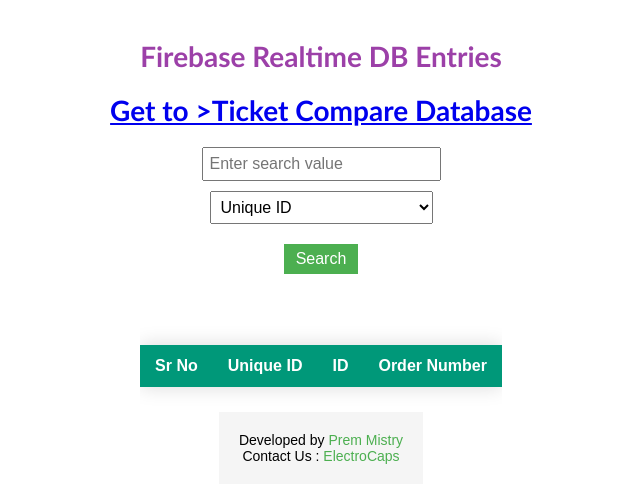
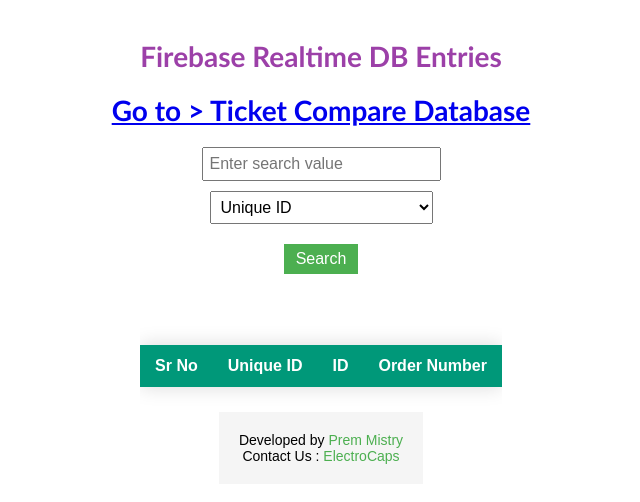
Before and after one commit to electroprem/Ticket-QR-Fetch-v1, a plain HTML site: page index.html in a window 1280 px wide. Shown: the whole page, without its empty margins (319-959 px from the left). Drawn offline with Linux system fonts and the light colour scheme; no server answers.

Commit message:
Update index.html

```diff
--- a/index.html
+++ b/index.html
@@ -11,7 +11,7 @@
 <body>
   <div>
       <h1>Firebase Realtime DB Entries</h1>
-    <h1><a href="https://electroprem.github.io/Ticket-Verify-V1/">Get to >Ticket Compare Database</a></h1>
+    <h1><a href="https://electroprem.github.io/Ticket-Verify-V1/">Go to > Ticket Compare Database</a></h1>
     </div>
   <div class="search-container">
     <input type="text" id="search-input" placeholder="Enter search value">
```
